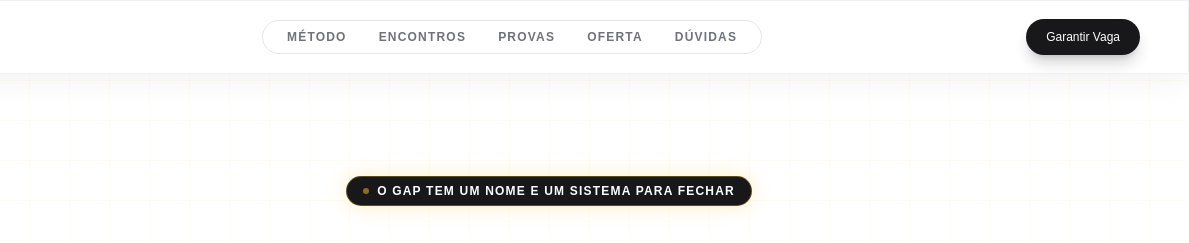
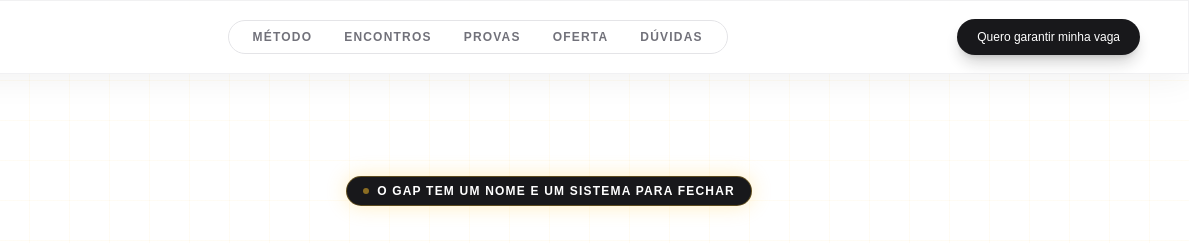
Before and after one commit to cauamagnno/hiveme, a plain HTML site: page index.html in a window 1280 px wide. Shown: the top 243 px of the page, 91-1280 px from the left. Drawn offline with nearby package versions, Linux system fonts and the light colour scheme; a web font is replaced by a local one.

Commit message:
style: padroniza texto de todos os ctas

```diff
--- a/index.html
+++ b/index.html
@@ -97,7 +97,7 @@
             </nav>
 
             <button onclick="openLeadModal()" class="beam-button px-5 py-2.5 bg-zinc-900 text-white rounded-full text-xs font-medium hover:bg-zinc-800 transition-all flex items-center gap-2 shadow-lg shadow-zinc-900/20">
-                <span>Garantir Vaga</span>
+                <span>Quero garantir minha vaga</span>
             </button>
         </div>
     </header>
@@ -345,7 +345,7 @@
 
             <div class="mt-16 text-center reveal-scale delay-200">
                 <button onclick="openLeadModal()" class="beam-button px-10 py-4 bg-hiveme text-zinc-900 rounded-full text-sm font-bold hover:bg-hivemeDark transition-all shadow-xl shadow-hiveme/20 glow-on-hover inline-block">
-                    Quero fechar meu gap invisível
+                    Quero garantir minha vaga
                 </button>
             </div>
         </div>
@@ -457,7 +457,7 @@
 
             <div class="mt-16 text-center reveal-scale">
                 <button onclick="openLeadModal()" class="beam-button px-10 py-4 bg-hiveme text-zinc-900 rounded-full text-sm font-bold hover:bg-hivemeDark transition-all shadow-xl shadow-hiveme/20 glow-on-hover inline-block">
-                    Quero implementar este sistema
+                    Quero garantir minha vaga
                 </button>
             </div>
         </div>
@@ -528,7 +528,7 @@
                     <p class="text-zinc-400 font-mono text-sm uppercase tracking-widest">+ 3 encontros avançados (Conteúdo, Canais, Retenção)</p>
 
                     <button onclick="openLeadModal()" class="mt-8 beam-button px-10 py-4 bg-zinc-900 text-white rounded-full text-sm font-bold hover:bg-zinc-800 transition-all shadow-xl shadow-zinc-900/10 glow-on-hover inline-block">
-                        Quero agendar meu onboarding
+                        Quero garantir minha vaga
                     </button>
                 </div>
             </div>
@@ -578,7 +578,7 @@
 
             <div class="lg:col-span-2 text-center mt-8 reveal-scale">
                 <button onclick="openLeadModal()" class="beam-button px-10 py-4 bg-red-500 text-white rounded-full text-sm font-bold hover:bg-red-600 transition-all shadow-xl shadow-red-500/20 glow-on-hover inline-block">
-                    Quero parar de perder vendas hoje
+                    Quero garantir minha vaga
                 </button>
             </div>
         </div>
@@ -619,7 +619,7 @@
 
             <div class="mt-16 text-center reveal-scale">
                 <button onclick="openLeadModal()" class="beam-button px-10 py-4 bg-hiveme text-zinc-900 rounded-full text-sm font-bold hover:bg-hivemeDark transition-all shadow-xl shadow-hiveme/20 glow-on-hover inline-block">
-                    Quero mentoria com os master estrategistas
+                    Quero garantir minha vaga
                 </button>
             </div>
         </div>
@@ -696,7 +696,7 @@
                         <p class="text-zinc-400 mb-10 font-medium text-sm">à vista ou em até 12 vezes.</p>
 
                         <button onclick="openLeadModal()" class="w-full beam-button inline-flex justify-center items-center gap-2 px-8 py-5 bg-hiveme text-zinc-900 rounded-2xl text-lg font-bold hover:bg-hivemeDark transition-all shadow-[0_0_30px_rgba(254,194,42,0.3)] glow-on-hover hover:-translate-y-1">
-                            <span>Garantir Vaga Agora</span>
+                            <span>Quero garantir minha vaga</span>
                             <svg class="w-5 h-5 flex-shrink-0" fill="none" stroke="currentColor" viewBox="0 0 24 24"><path stroke-linecap="round" stroke-linejoin="round" stroke-width="2" d="M14 5l7 7m0 0l-7 7m7-7H3"></path></svg>
                         </button>
 
@@ -785,7 +785,7 @@
                 </div>
 
                 <button type="submit" id="submitFooterBtn" class="w-full beam-button px-8 py-4 bg-hiveme text-zinc-900 rounded-xl text-sm font-bold hover:bg-hivemeLight transition-all glow-on-hover">
-                    Enviar Inscrição / Saber Mais
+                    Quero garantir minha vaga
                 </button>
             </form>
 
@@ -795,7 +795,7 @@
 
     <!-- STICKY CTA MOBILE -->
     <div class="fixed bottom-0 left-0 right-0 p-4 bg-white/90 backdrop-blur-md border-t border-zinc-200 shadow-[0_-10px_30px_rgba(0,0,0,0.05)] text-center sm:hidden z-50">
-        <button onclick="openLeadModal()" class="block w-full px-4 py-3 bg-zinc-900 text-white rounded-lg text-sm font-bold shadow-lg">Garantir Vaga Agora</button>
+        <button onclick="openLeadModal()" class="block w-full px-4 py-3 bg-zinc-900 text-white rounded-lg text-sm font-bold shadow-lg">Quero garantir minha vaga</button>
     </div>
 
     <!-- MODAL PIPE.RUN LEAD CAPTURE -->
@@ -819,7 +819,7 @@
                     <input type="tel" id="leadPhone" required placeholder="(11) 99999-9999" class="w-full px-4 py-3 bg-zinc-50 border border-zinc-200 rounded-xl focus:ring-2 focus:ring-hiveme focus:border-hiveme outline-none transition-all text-zinc-900" />
                 </div>
                 <button type="submit" id="submitLeadBtn" class="w-full mt-4 beam-button px-8 py-4 bg-hiveme text-zinc-900 rounded-xl text-sm font-bold hover:bg-hivemeDark transition-all glow-on-hover flex justify-center items-center gap-2">
-                    <span>Continuar para Pagamento</span>
+                    <span>Quero garantir minha vaga</span>
                     <svg class="w-4 h-4" fill="none" stroke="currentColor" viewBox="0 0 24 24"><path stroke-linecap="round" stroke-linejoin="round" stroke-width="2" d="M14 5l7 7m0 0l-7 7m7-7H3"></path></svg>
                 </button>
             </form>
```
